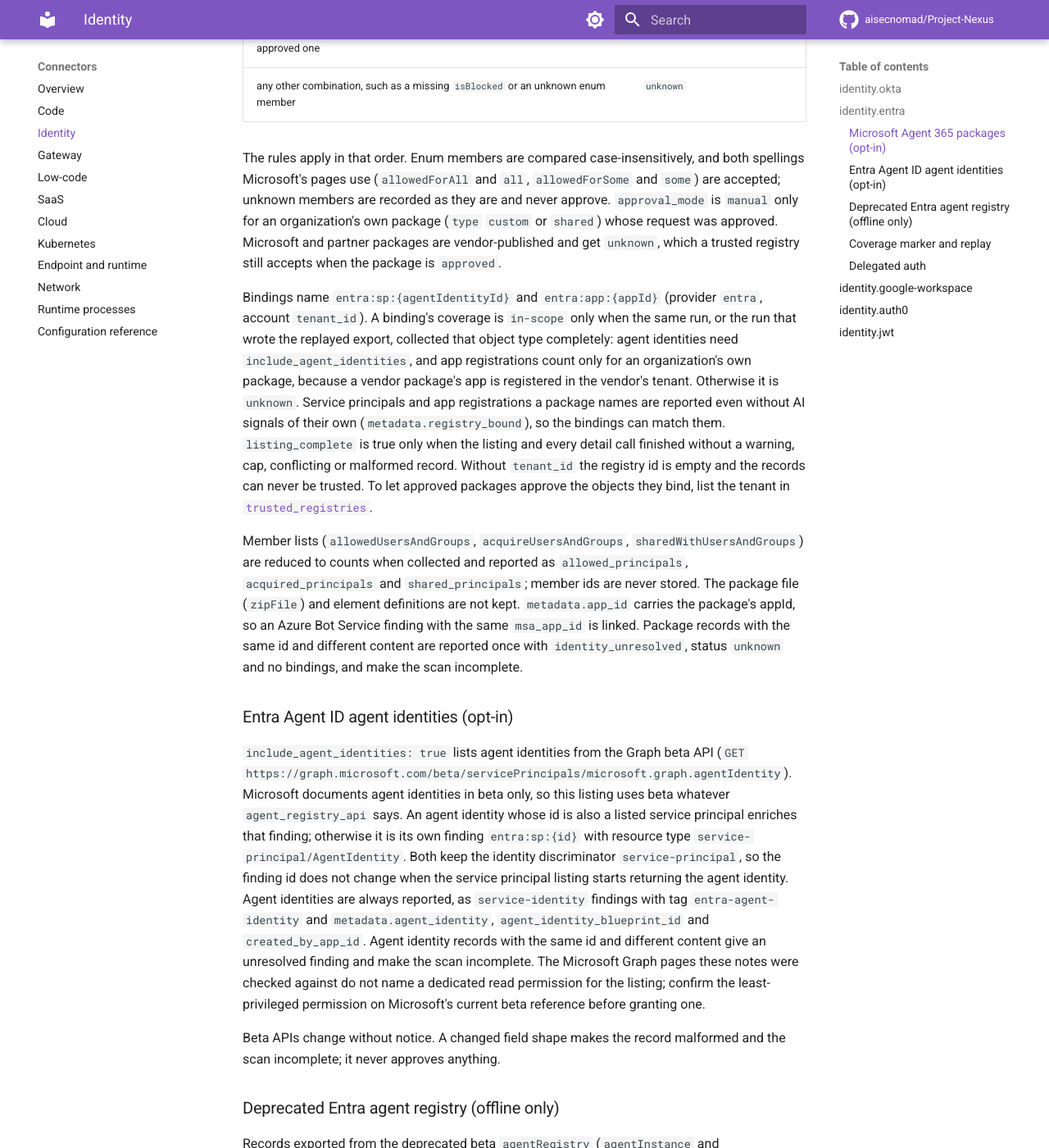
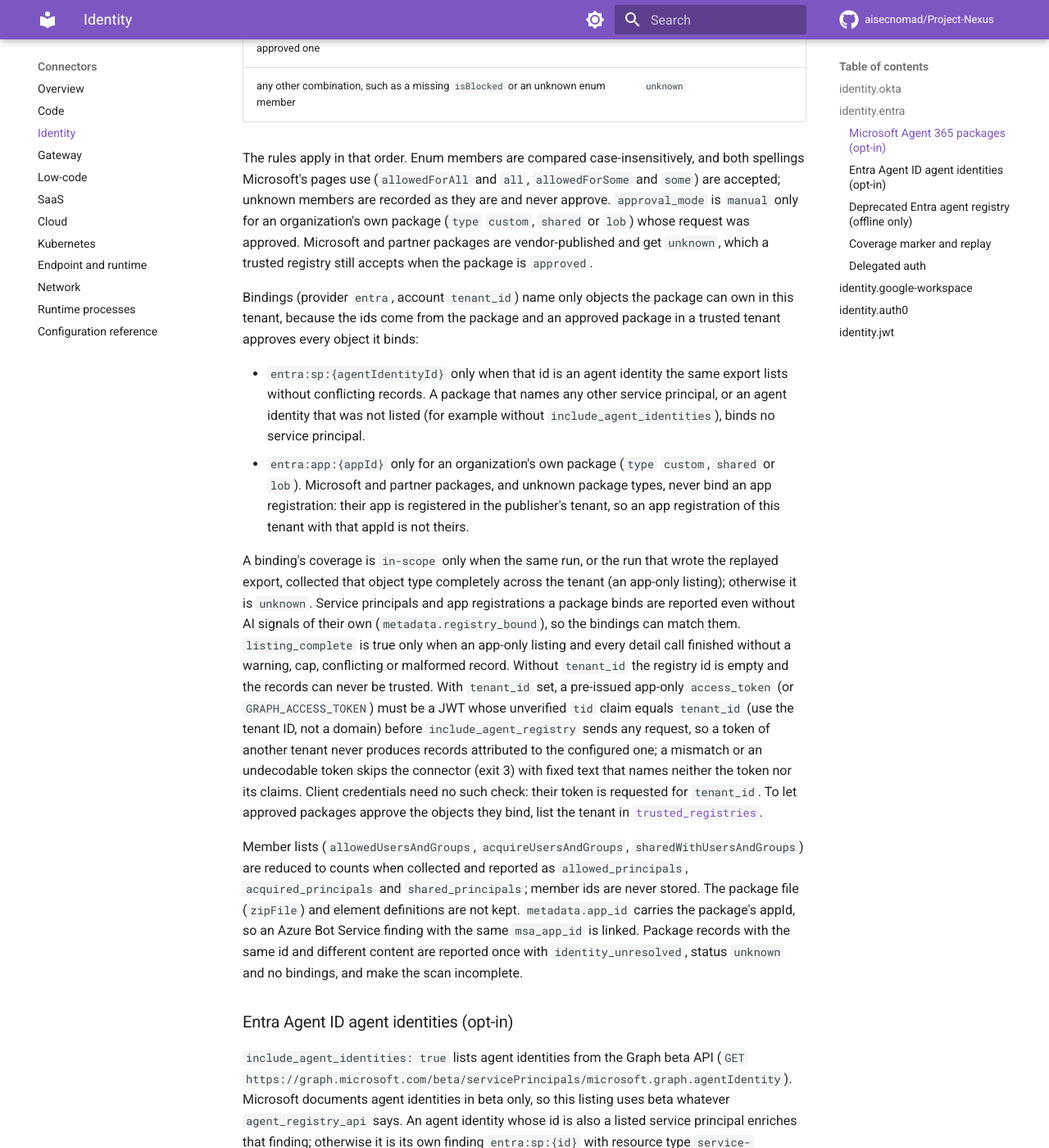
Before and after one commit to aisecnomad/Project-Nexus, an MkDocs documentation site: the page built from docs/connectors/identity.md, in a window 1280 px wide and 1400 px high, scrolled down 1766 px. Shown: the whole window at 82% size. Built offline with MkDocs 1.6.1 and Material for MkDocs 9.7.7, drawn with Linux system fonts in a browser that asks for light colours; comment, search, counter and statistics services are not loaded; some of the changed text lies outside the part shown.

Commit message:
Bind Agent 365 packages only to objects they can own
An approved package in a trusted microsoft-agent-365 registry approves
every object it binds, and the bound ids come from the package. A
package now binds entra:sp:<agentIdentityId> only when that id is a
listed agent identity without conflicting records, and entra:app:<appId>
only for an organization's own package (custom, shared or lob). A
Microsoft, partner or unknown-type package no longer binds a tenant app
registration, and no package binds an ordinary service principal.

Live collection reads appRoleAssignments for every listed agent
identity the service principal listing did not return or skipped as
first-party, within the shared max_app_role_lookups budget, so a
standalone agent identity no longer reports an empty permission list
from a scan that looks complete.

Caller-scoped (delegated) package records now report
listing_complete false in their metadata, and their bindings have
unknown coverage, so an object the signed-in user cannot see is never
reported registered-not-observed.

With include_agent_registry and tenant_id, a pre-issued app-only
access_token must be a JWT whose unverified tid equals tenant_id;
otherwise the connector is skipped with fixed text, so a token of
another tenant cannot produce records attributed to the trusted one.

Co-Authored-By: Claude Opus 5.5 <noreply@anthropic.com>
Claude-Session: https://claude.ai/code/session_0166ejSnmbJWManm3YxRM3TE
Signed-off-by: Claude <noreply@anthropic.com>

```diff
--- a/docs/connectors/identity.md
+++ b/docs/connectors/identity.md
@@ -69,22 +69,39 @@ The rules apply in that order. Enum members are compared case-insensitively,
 and both spellings Microsoft's pages use (`allowedForAll` and `all`,
 `allowedForSome` and `some`) are accepted; unknown members are recorded as they
 are and never approve. `approval_mode` is `manual` only for an organization's
-own package (`type` `custom` or `shared`) whose request was approved. Microsoft
+own package (`type` `custom`, `shared` or `lob`) whose request was approved. Microsoft
 and partner packages are vendor-published and get `unknown`, which a trusted
 registry still accepts when the package is `approved`.
 
-Bindings name `entra:sp:{agentIdentityId}` and `entra:app:{appId}` (provider
-`entra`, account `tenant_id`). A binding's coverage is `in-scope` only when the
-same run, or the run that wrote the replayed export, collected that object type
-completely: agent identities need `include_agent_identities`, and app
-registrations count only for an organization's own package, because a vendor
-package's app is registered in the vendor's tenant. Otherwise it is `unknown`.
-Service principals and app registrations a package names are reported even
-without AI signals of their own (`metadata.registry_bound`), so the bindings
-can match them. `listing_complete` is true only when the listing and every
-detail call finished without a warning, cap, conflicting or malformed record.
+Bindings (provider `entra`, account `tenant_id`) name only objects the package
+can own in this tenant, because the ids come from the package and an approved
+package in a trusted tenant approves every object it binds:
+
+- `entra:sp:{agentIdentityId}` only when that id is an agent identity the same
+  export lists without conflicting records. A package that names any other
+  service principal, or an agent identity that was not listed (for example
+  without `include_agent_identities`), binds no service principal.
+- `entra:app:{appId}` only for an organization's own package (`type` `custom`,
+  `shared` or `lob`). Microsoft and partner packages, and unknown package types,
+  never bind an app registration: their app is registered in the publisher's
+  tenant, so an app registration of this tenant with that appId is not theirs.
+
+A binding's coverage is `in-scope` only when the same run, or the run that
+wrote the replayed export, collected that object type completely across the
+tenant (an app-only listing); otherwise it is `unknown`. Service principals and
+app registrations a package binds are reported even without AI signals of
+their own (`metadata.registry_bound`), so the bindings can match them.
+`listing_complete` is true only when an app-only listing and every detail call
+finished without a warning, cap, conflicting or malformed record.
 Without `tenant_id` the registry id is empty and the records can never be
-trusted. To let approved packages approve the objects they bind, list the
+trusted. With `tenant_id` set, a pre-issued app-only `access_token` (or
+`GRAPH_ACCESS_TOKEN`) must be a JWT whose unverified `tid` claim equals
+`tenant_id` (use the tenant ID, not a domain) before `include_agent_registry`
+sends any request, so a token of another tenant never produces records
+attributed to the configured one; a mismatch or an undecodable token skips the
+connector (exit 3) with fixed text that names neither the token nor its claims.
+Client credentials need no such check: their token is requested for
+`tenant_id`. To let approved packages approve the objects they bind, list the
 tenant in
 [`trusted_registries`](../inventory.md#microsoft-agent-365).
 
@@ -109,9 +126,13 @@ the identity discriminator `service-principal`, so the finding id does not
 change when the service principal listing starts returning the agent identity.
 Agent identities are always reported, as `service-identity` findings with tag
 `entra-agent-identity` and `metadata.agent_identity`,
-`agent_identity_blueprint_id` and `created_by_app_id`. Agent identity records
-with the same id and different content give an unresolved finding and make the
-scan incomplete. The Microsoft Graph pages these notes were checked against do
+`agent_identity_blueprint_id` and `created_by_app_id`. Their app-only
+permissions come from `GET /servicePrincipals/{id}/appRoleAssignments`, read
+for every listed agent identity that the service principal listing did not
+return or skipped as first-party, within the same `max_app_role_lookups`
+budget; reaching it leaves the permissions partial and the scan incomplete.
+Agent identity records with the same id and different content give an
+unresolved finding and make the scan incomplete. The Microsoft Graph pages these notes were checked against do
 not name a dedicated read permission for the listing; confirm the
 least-privileged permission on Microsoft's current beta reference before
 granting one.
@@ -169,8 +190,10 @@ The scan sees what the signed-in user may see. Grant the delegated
 `CopilotPackages.Read.All` permission for packages, and have the operator who
 signs in hold a Microsoft Entra role that can read the agent catalog, such as
 AI Administrator; check Microsoft's current role guidance. Delegated package
-listings are caller-scoped (`listing_scope: caller`): they are never complete,
-so they never mark findings `observed-not-registered`. Delegated and app-only
+listings are caller-scoped (`listing_scope: caller`): `listing_complete` is
+always false, so they never mark findings `observed-not-registered`, and every
+binding's coverage is `unknown`, so an object the user cannot see is never
+reported `registered-not-observed`. Delegated and app-only
 scans cover different scopes and are not comparable for drift; `auth_mode` is
 recorded in the connector configuration. Every process the scanner starts,
 including approved plugins in process mode, inherits the environment variable:
```
Also changed, not shown: CHANGELOG.md (+16 -5 lines), docs/connectors.md (+7 -4 lines), docs/connectors/reference.md (+2 -2 lines), docs/inventory.md (+12 -6 lines), docs/production.md (+3 -3 lines), 2 other files.
